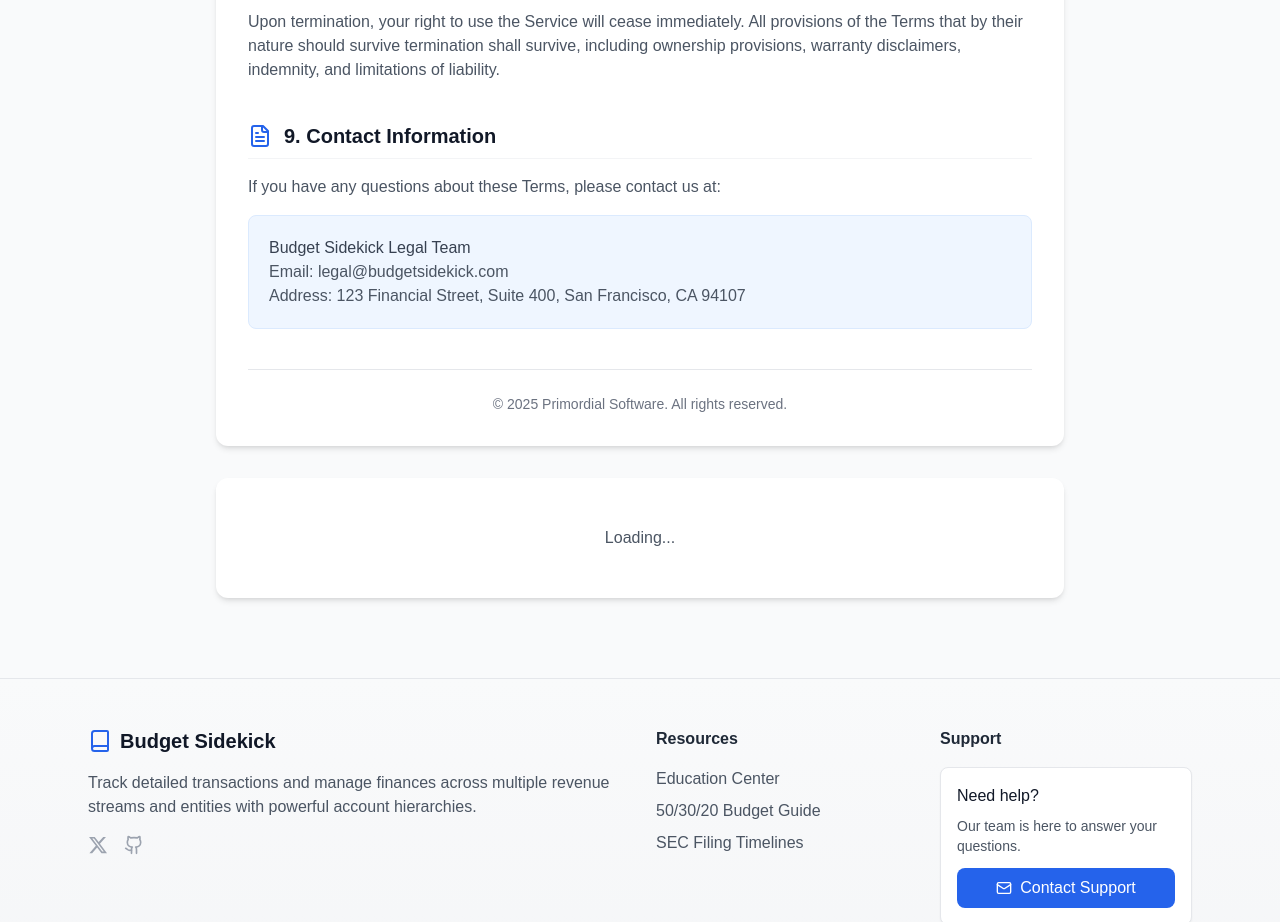
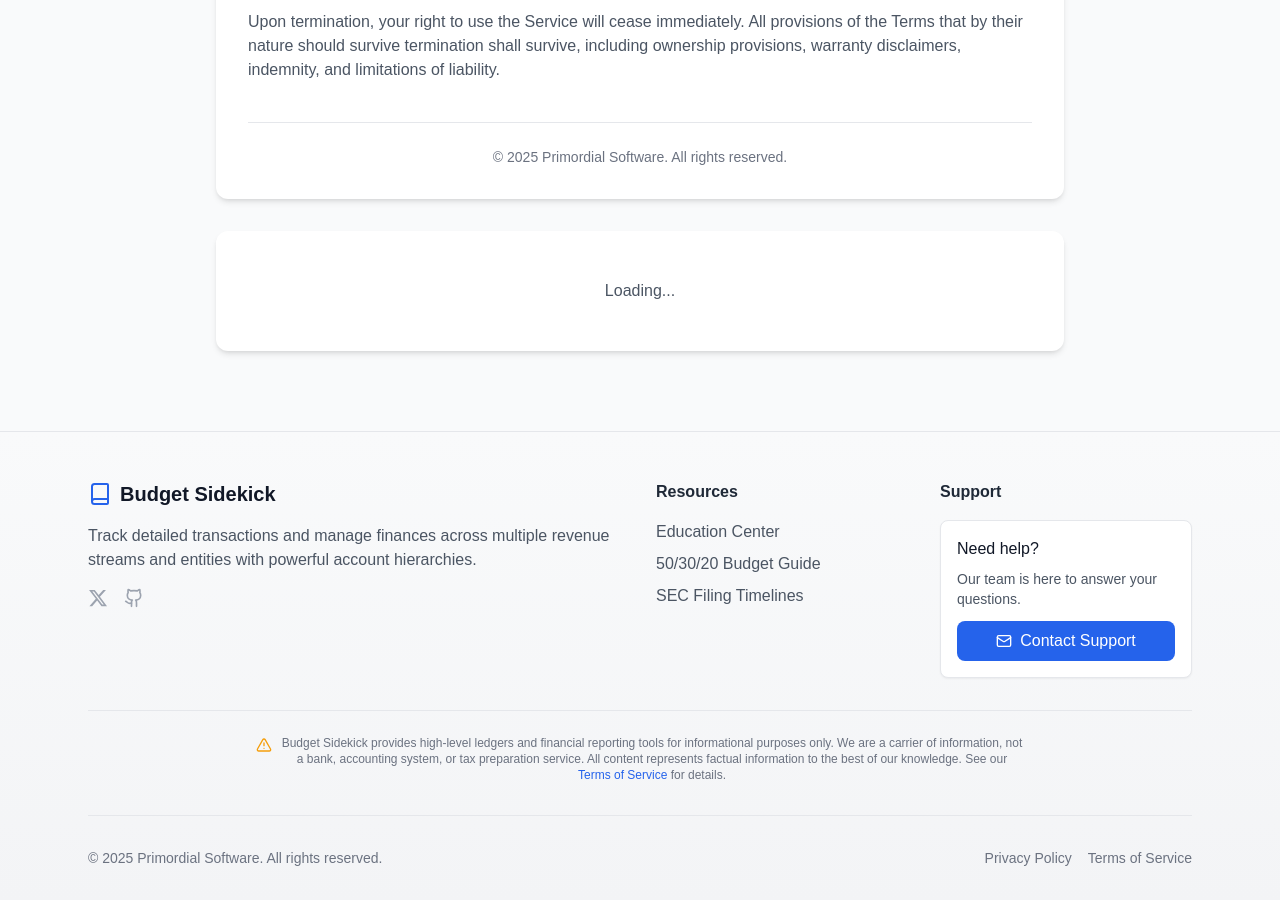
Before and after one commit to primordial-software-llc/budget-sidekick, a Next.js app: page /terms in a window 1280 px wide. Shown: the part 3300-4222 px from the top of the page. After the commit the page ends 4200 px from the top, so only its background shows below. Built offline with nearby package versions, Linux system fonts and the light colour scheme.

Commit message:
Remove placeholder contact info from terms.

```diff
--- a/src/app/terms/page.js
+++ b/src/app/terms/page.js
@@ -286,21 +286,6 @@ function TermsOfService() {
                 </p>
               </div>
 
-              <div className="mb-6">
-                <div className="flex items-center gap-3 mb-4 pb-2 border-b border-gray-100">
-                  <FileText className="h-6 w-6 text-blue-600 flex-shrink-0" />
-                  <h2 className="text-xl font-bold text-gray-900 m-0">9. Contact Information</h2>
-                </div>
-                <p className="text-gray-600 mb-4">
-                  If you have any questions about these Terms, please contact us at:
-                </p>
-                <div className="bg-blue-50 p-5 rounded-lg border border-blue-100">
-                  <p className="text-gray-700 font-medium">Budget Sidekick Legal Team</p>
-                  <p className="text-gray-600">Email: legal@budgetsidekick.com</p>
-                  <p className="text-gray-600">Address: 123 Financial Street, Suite 400, San Francisco, CA 94107</p>
-                </div>
-              </div>
-
               <div className="border-t border-gray-200 pt-6 mt-10 text-center">
                 <p className="text-sm text-gray-500">
                   © {currentYear} Primordial Software. All rights reserved.
```
